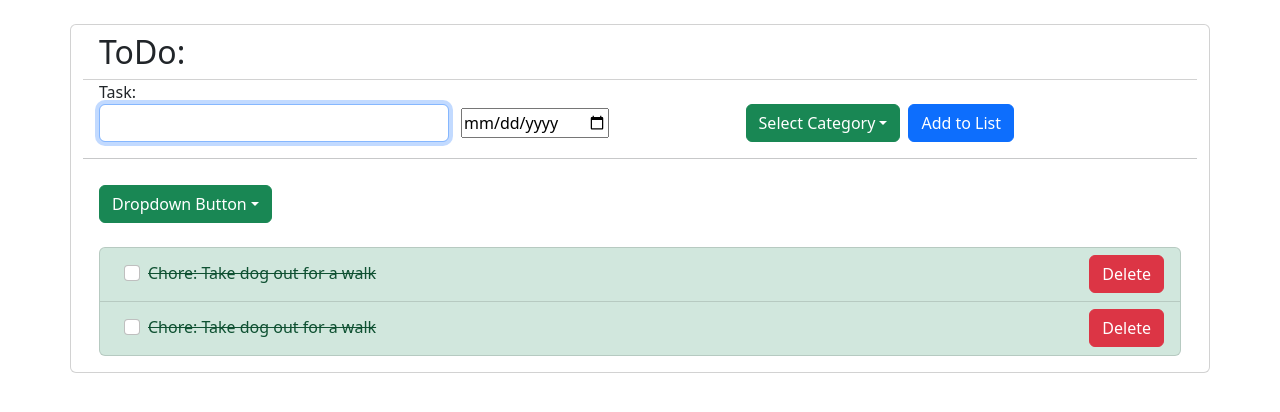
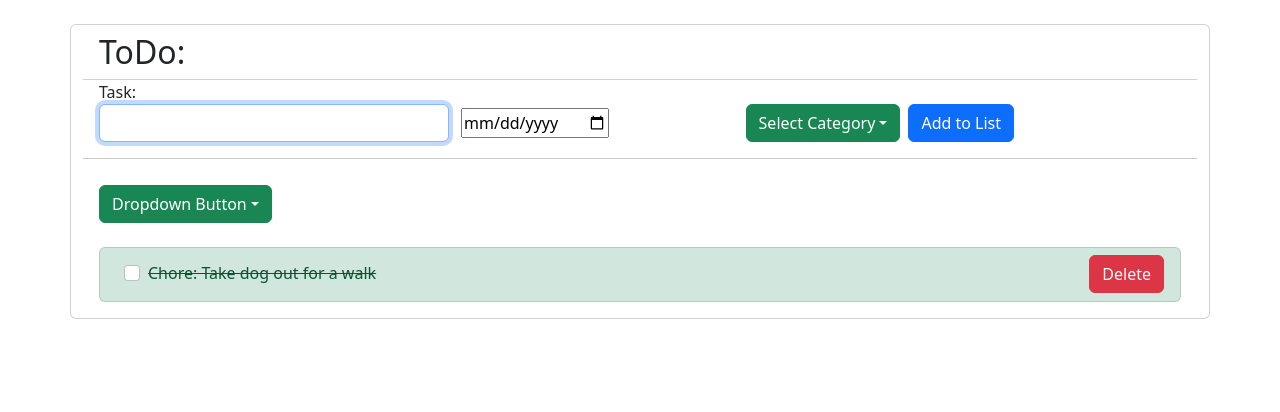
Before and after one commit to KevinZ-CS/Phase-3-Final-Project, a React (Create React App) app in the folder todo_list-client/: page / in a window 1280 px wide. Shown: the top 412 px of the page. Built offline with nearby package versions, Linux system fonts and the light colour scheme.

Commit message:
Built out ListItem component layout with JSX

```diff
--- a/todo_list-client/src/components/ListItem.jsx
+++ b/todo_list-client/src/components/ListItem.jsx
@@ -1,12 +1,25 @@
 import React from "react";
 import 'bootstrap/dist/css/bootstrap.min.css';
-import { Container, Row, Card, Button, Form, Dropdown, ListGroup } from 'react-bootstrap'
-import NewToDoForm from "./NewToDoForm";
+import { Button, Form, ListGroup } from 'react-bootstrap'
+
 
 function ListItem() {
 
     return (
 
+    <ListGroup.Item variant="success">
+
+        <span className="d-flex list-item">
+            <Form.Check className="px-2"/>
+            <span className="strike">Chore: Take dog out for a walk</span>
+        </span>
+
+        <span  className="delete-btn">
+        <Button className="" type="button" variant="danger">Delete</Button>
+        </span>
+
+    </ListGroup.Item>
+
     )
 }
 export default ListItem
--- a/todo_list-client/src/components/ToDoList.jsx
+++ b/todo_list-client/src/components/ToDoList.jsx
@@ -2,6 +2,7 @@ import React from "react";
 import 'bootstrap/dist/css/bootstrap.min.css';
 import { Container, Row, Card, Button, Form, Dropdown, ListGroup } from 'react-bootstrap'
 import NewToDoForm from "./NewToDoForm";
+import ListItem from "./ListItem";
 
 function ToDoList() {
 
@@ -30,26 +31,7 @@ return (
     </Dropdown>
 
     <ListGroup>
-
-        <ListGroup.Item variant="success">
-        <span className="d-flex list-item">
-            <Form.Check className="px-2"/>
-            <span className="strike">Chore: Take dog out for a walk</span>
-        </span>
-        <span  className="delete-btn">
-        <Button className="" type="button" variant="danger">Delete</Button>
-        </span>
-        </ListGroup.Item>
-
-        <ListGroup.Item variant="success">
-        <span className="d-flex list-item">
-            <Form.Check className="px-2"/>
-            <span className="strike">Chore: Take dog out for a walk</span>
-        </span>
-        <span  className="delete-btn">
-        <Button className="" type="button" variant="danger">Delete</Button>
-        </span>
-        </ListGroup.Item>
+        <ListItem />
 
     </ListGroup>
 
```
